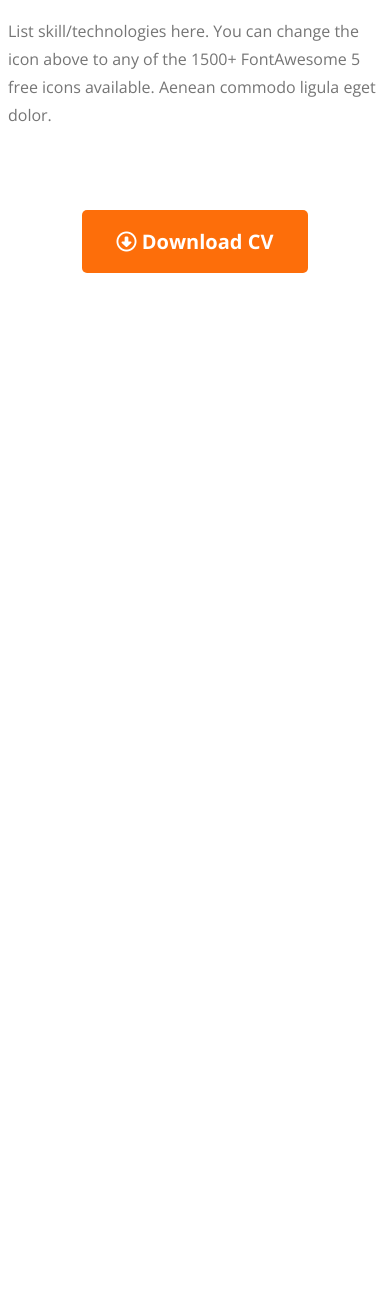
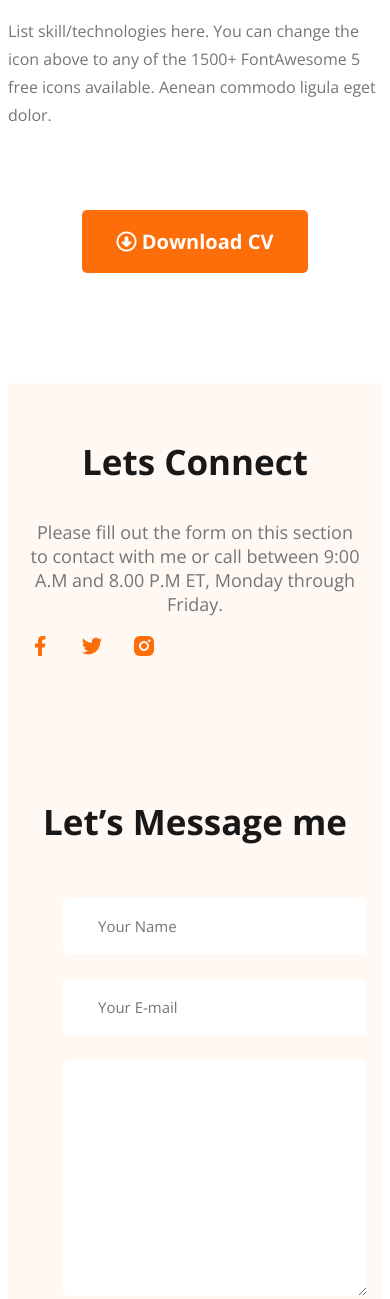
Before and after one commit to Rahelk404/responsive-portfolio, a plain HTML site: page index.html in a window 390 px wide. Shown: the part 3626-4925 px from the top of the page. Before the commit the page ends 3907 px from the top, so only its background shows below. Drawn offline with nearby package versions, Linux system fonts and the light colour scheme.

Commit message:
added footer and media query

```diff
--- a/index.html
+++ b/index.html
@@ -181,7 +181,7 @@
         </section>
     </main>
 
-    <footer class="hide">
+    <footer>
         <div class="footer-item">
             <h3 class="section-title">Lets Connect</h3>
 
--- a/style/portfolio.css
+++ b/style/portfolio.css
@@ -234,13 +234,16 @@ footer {
     width: 50%;
 }
 
-.social-img a{
+.social-img a {
     margin-right: 24px;
     height: 24px;
     width: 24px;
 }
 
-.contact,input[type="text"], .contact input[type="email"], textarea{
+.contact,
+input[type="text"],
+.contact input[type="email"],
+textarea {
     display: block;
     margin-bottom: 25px;
     color: #757575;
@@ -254,14 +257,30 @@ font-size: 15px;
 
 /* Media Query Responsive */
 
-.hide{
+.hide {
     display: none;
 }
 
 @media screen and (max-width:576px) {
 
-    .skill-container, .resume-container{
+    .skill-container,
+    .resume-container,
+    footer {
         flex-direction: column;
     }
 
+    footer {
+        padding: 20px;
     }
+
+    .footer-item {
+        width: 100%;
+    }
+
+    .contact,
+    input[type="text"],
+    .contact input[type="email"],
+    textarea{
+        width: calc(100% - 50px);
+    }
+}
```
Lines whose indentation alone changed are shown as unchanged.
